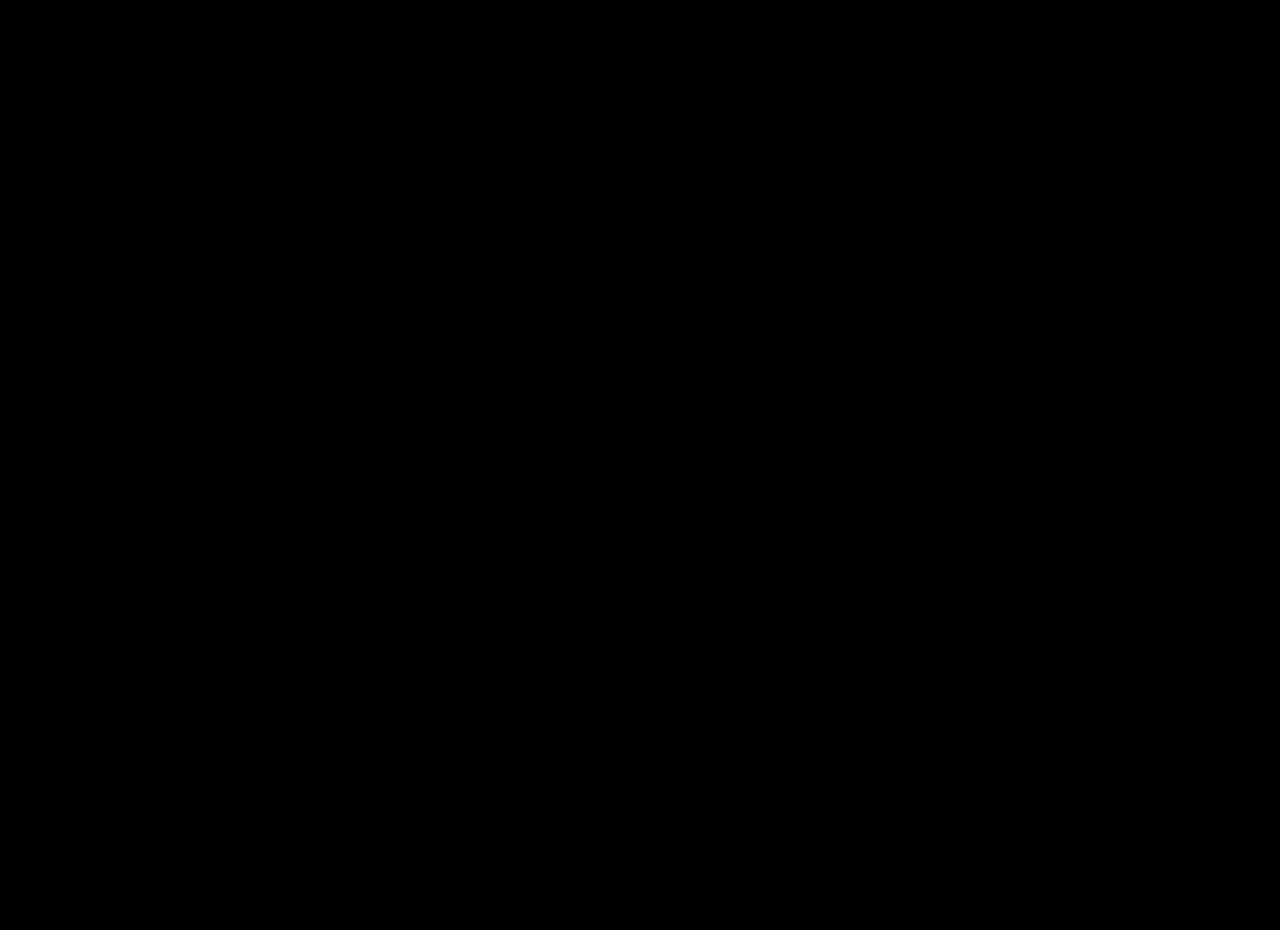
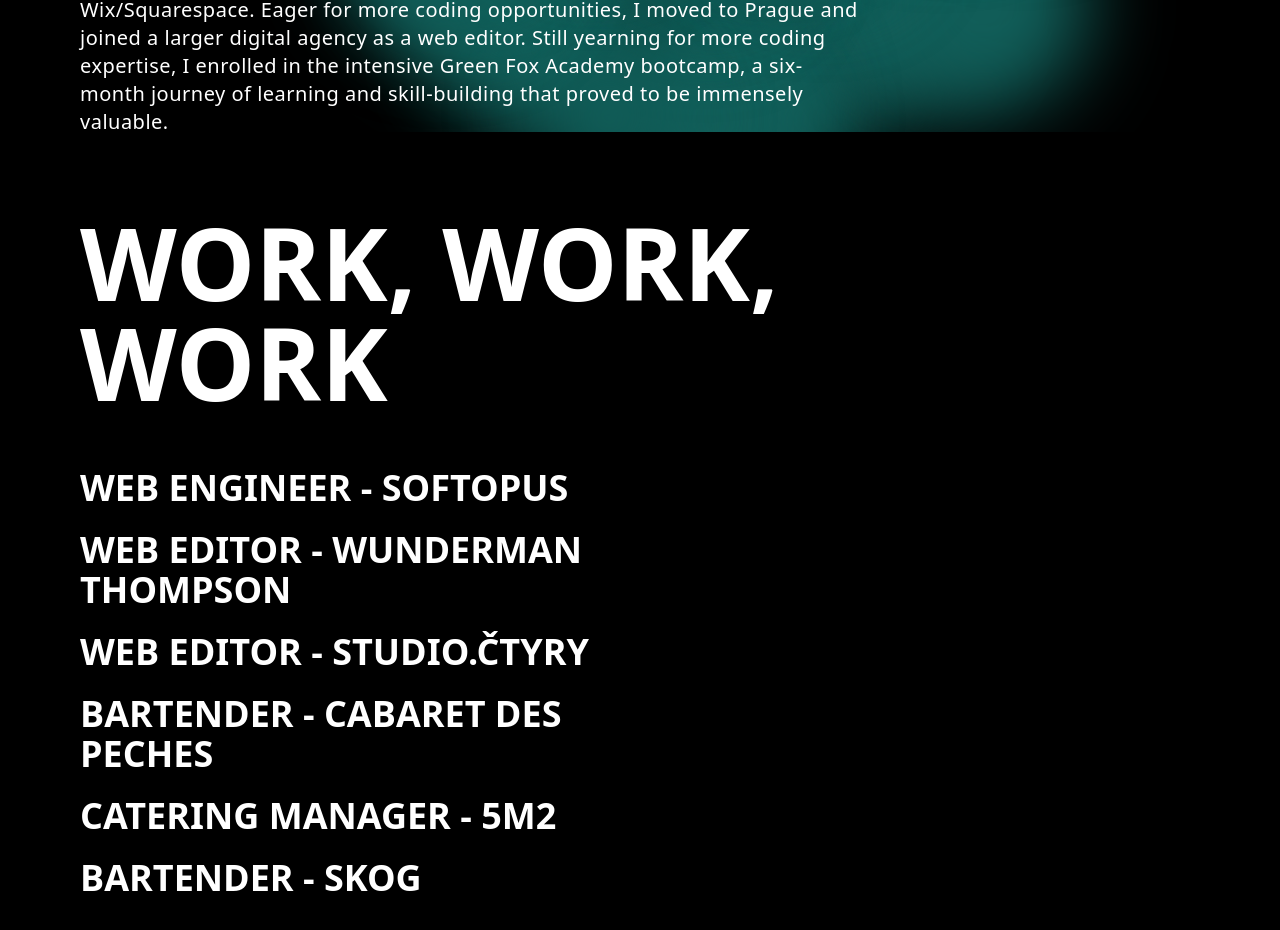
Before and after one commit to kasikfrantisek/personal-page, a Next.js app: page / in a window 1280 px wide. Shown: the part 1468-2398 px from the top of the page. Before the commit the page ends 800 px from the top, so only its background shows below. Built offline with nearby package versions, Linux system fonts and the light colour scheme.

Commit message:
new features

```diff
--- a/src/components/About.tsx
+++ b/src/components/About.tsx
@@ -4,7 +4,7 @@ export const About = () => {
   const bubbles = Array.from({ length: 30 }, (_, index) => <Bubble key={index} />);
 
   return (
-    <div className="w-full h-screen snap-start span-always text-white md:pt-20 md:pl-20 px-6 relative overflow-hidden">
+    <div className="w-full h-screen text-white md:pt-20 md:pl-20 px-6 relative overflow-hidden">
       <h1 className="md:text-[100px] text-3xl uppercase font-bold leading-[100%] w-4/5 md:w-2/3">From cocktails to code</h1>
       <div className="md:w-2/3 md:text-xl text-sm leading-[120%] space-y-2 md:space-y-5 md:pt-10 pt-5 font-light tracking-wide">
         <p>After high school, I visited some universities and lived abroad for a while. Eventually, I found my calling as a bartender, where I embraced the blend of creativity, order, and human interactions. However, the pandemic disrupted the stability of the hospitality industry, prompting me to shift my focus to digital screens. Driven by curiosity, I delved into coding to understand the inner workings of digital platforms.</p>
--- /dev/null
+++ b/src/components/DetailPosition.tsx
@@ -0,0 +1,11 @@
+type Props = {
+    children: React.ReactNode
+}
+
+export const DetailPosition = ({children}: Props) => {
+    return (
+        <div className="text-white">
+            <h2>{children}</h2>
+        </div>
+    )
+}
--- a/src/components/Hero.tsx
+++ b/src/components/Hero.tsx
@@ -14,7 +14,7 @@ export const Hero = () => {
   ];
 
   return (
-    <div className="text-white w-full h-screen snap-start span-always overflow-x-hidden flex flex-col justify-end relative">
+    <div className="text-white w-full h-screen overflow-x-hidden flex flex-col justify-end relative">
       {looperConfigs.map((config, index) => (
         <InfiniteLooper key={index} speed={config.speed} direction={config.direction}>
           <h1 className="ml-2 md:text-[100px] text-[50px] whitespace-nowrap text-white uppercase font-bold leading-[100%]">
--- /dev/null
+++ b/src/components/Position.tsx
@@ -0,0 +1,32 @@
+import { motion } from "framer-motion"
+import { useState } from "react"
+
+type Props = {
+    children: React.ReactNode,
+    id: number,
+    mouseOn: (number:number) => void,
+}
+
+export const Position = ({children, id, mouseOn}: Props) => {
+    const [hover, setHover] = useState(false)
+
+    const setId = (id:number) => {
+        mouseOn(id)
+        setHover(prev => !prev)
+    }
+
+
+    return (
+        <div className="w-fit">
+            <h3 onMouseEnter={() => setId(id)} onMouseLeave={() => setHover(prev => !prev)} className="uppercase font-bold text-4xl cursor-pointer">{children}</h3>
+            <motion.div
+                  variants={{
+                    initial: {width: 0, transition: { duration: 0.5, delay: 0.5 }},
+                    load: {width: '100%', transition: { duration: 0.5 }},
+                  }}
+                  animate={hover ? "load" : "initial"}
+                  className="h-[2px] bg-gradient-to-r from-teal-700 via-teal-900 to-black"
+            />
+        </div>
+    )
+}
--- /dev/null
+++ b/src/components/Work.tsx
@@ -0,0 +1,24 @@
+import { useEffect, useState } from "react"
+import { Position } from "./Position"
+import { workData } from "@/data/work"
+import { DetailPosition } from "./DetailPosition"
+
+export const Work = () => {
+    const [displayed, setDisplayed] = useState<number>();
+
+    return (
+        <div className="w-full h-screen text-white md:pt-20 md:pl-20 px-6 relative">
+            <h1 className="md:text-[100px] text-3xl uppercase font-bold leading-[100%] w-4/5 md:w-2/3">Work, work, work</h1>
+            <div className="pt-14 grid grid-cols-2 gap-20">
+                <div className="space-y-5">
+                    {workData.map(job => <Position id={job.id} mouseOn={setDisplayed}>{job.title}</Position>)}
+                </div>
+                <div>
+                    {workData.map(job => {
+                        if(job.id == displayed) return <DetailPosition>{job.description}</DetailPosition>
+                    })}
+                </div>
+            </div>
+        </div>
+    )
+}
--- /dev/null
+++ b/src/data/work.ts
@@ -0,0 +1,43 @@
+export const workData = [
+    {
+        id: 1,
+        title: 'web engineer - softopus',
+        duration: 'June 2023 - now',
+        description: 'My job is to maintain an e-commerce web application for Ford car sales. Our team manages this application in almost twenty markets across Europe, we use exclusively AEM (Adobe Experience Manager), browser DevTools for data checking and error detection, and JIRA for task management and time tracking.'
+    },
+    {
+        id: 2,
+        title: 'web editor - wunderman thompson',
+        duration: 'February 2021 - June 2022',
+        description: 'My job is to maintain an e-commerce web application for Ford car sales. Our team manages this application in almost twenty markets across Europe, we use exclusively AEM (Adobe Experience Manager), browser DevTools for data checking and error detection, and JIRA for task management and time tracking.'
+
+    },
+    {
+        id: 3,
+        title: 'web editor - studio.čtyry',
+        duration: 'July 2020 - January 2021',
+        description: "When I joined the studio.čtyry it was a tiny online marketing agency that didn't even have a name yet. In the beginning, I did what was needed, from the preparation of publishing plans for social networks, through the creation of content to the creation of websites. We created the website in the Czech template solution solidpixels.cz in close cooperation with clients."
+
+    },
+    {
+        id: 4,
+        title: 'bartender - cabaret des peches',
+        duration: 'February 2020 - July 2020',
+        description: 'My job is to maintain an e-commerce web application for Ford car sales. Our team manages this application in almost twenty markets across Europe, we use exclusively AEM (Adobe Experience Manager), browser DevTools for data checking and error detection, and JIRA for task management and time tracking.'
+
+    },
+    {
+        id: 5,
+        title: 'catering manager - 5m2',
+        duration: 'June 2019 - March 2020',
+        description: 'My job is to maintain an e-commerce web application for Ford car sales. Our team manages this application in almost twenty markets across Europe, we use exclusively AEM (Adobe Experience Manager), browser DevTools for data checking and error detection, and JIRA for task management and time tracking.'
+
+    },
+    {
+        id: 6,
+        title: 'bartender - SKOG',
+        duration: 'December 2017 - February 2020',
+        description: 'My job is to maintain an e-commerce web application for Ford car sales. Our team manages this application in almost twenty markets across Europe, we use exclusively AEM (Adobe Experience Manager), browser DevTools for data checking and error detection, and JIRA for task management and time tracking.'
+
+    }
+]
--- a/src/pages/index.tsx
+++ b/src/pages/index.tsx
@@ -1,14 +1,16 @@
 import { Hero } from '@/components/Hero'
 import { Inter } from 'next/font/google'
 import { About } from '@/components/About'
+import { Work } from '@/components/Work'
 
 const inter = Inter({ subsets: ['latin'] })
 
 export default function Home() {
   return (
-    <main className='h-screen min-h-screen mx-auto overflow-y-scroll snap-mandatory snap-y'>
+    <main className='scroll-smooth'>
       <Hero />
       <About />
+      <Work />
     </main>
   )
 }
```
